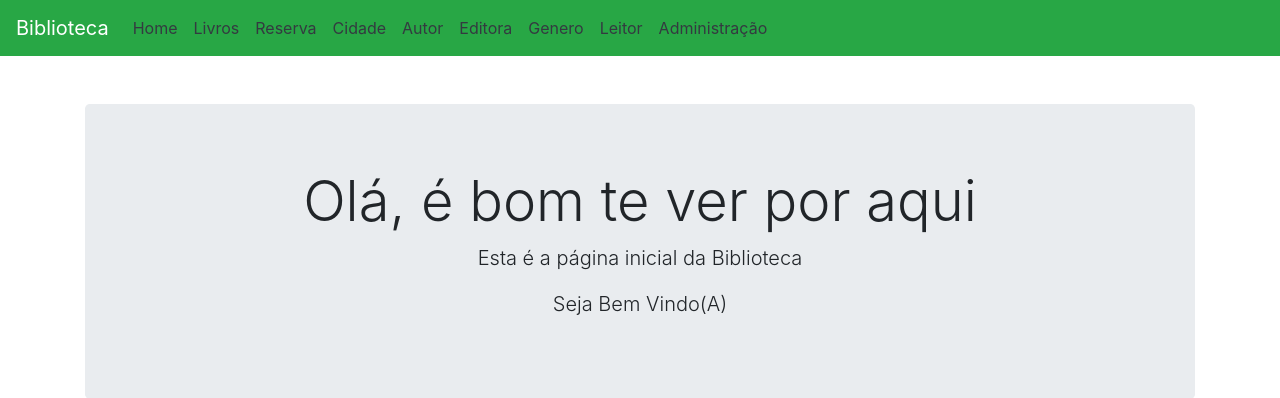
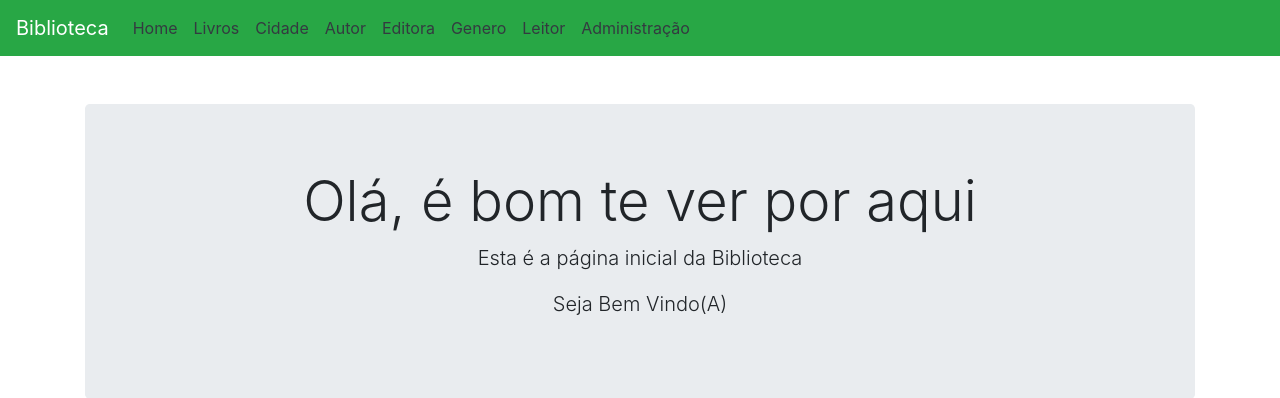
Before and after one commit to yasminnn19/Biblioteca, a Django app: page / in a window 1280 px wide. Shown: the top 398 px of the page. Run offline with Django 5.2, Linux system fonts and the light colour scheme; data that the repository does not hold is empty; some libraries are stand-ins or nearby versions.

Commit message:
Add files via upload

```diff
--- a/app/templates/index.html
+++ b/app/templates/index.html
@@ -22,7 +22,6 @@
             <ul class="navbar-nav">
                 <li class="nav-item"><a class="nav-link text-dark" href="/">Home</a></li>
                 <li class="nav-item"><a class="nav-link text-dark" href="/livros/">Livros</a></li>
-                <li class="nav-item"><a class="nav-link text-dark" href="/reserva/">Reserva</a></li>
                 <li class="nav-item"><a class="nav-link text-dark" href="/cidade/">Cidade</a></li>
                 <li class="nav-item"><a class="nav-link text-dark" href="/autor/">Autor</a></li>
                 <li class="nav-item"><a class="nav-link text-dark" href="/editor/">Editora</a></li>
```
